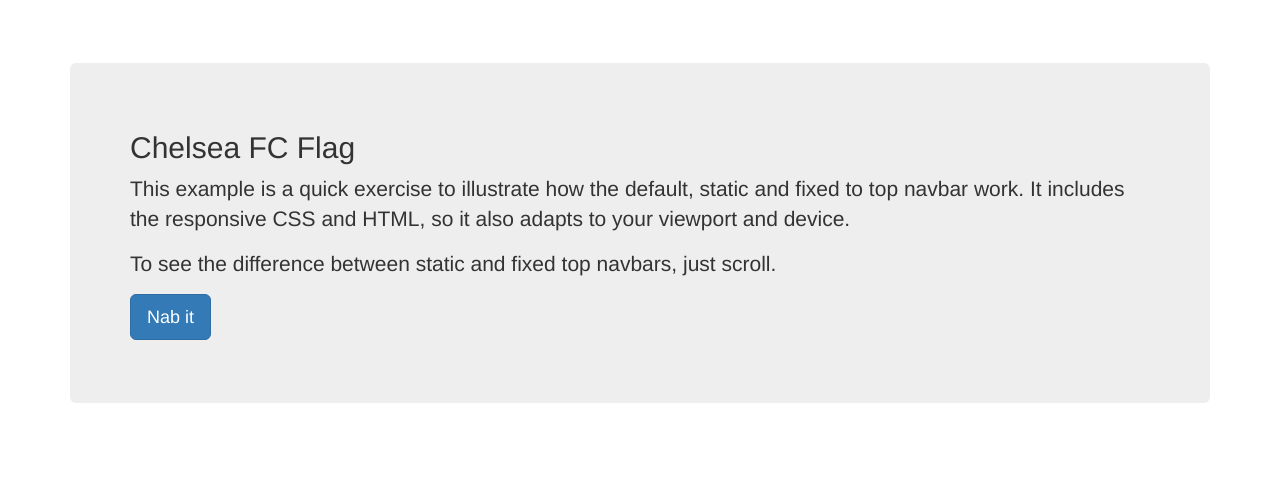
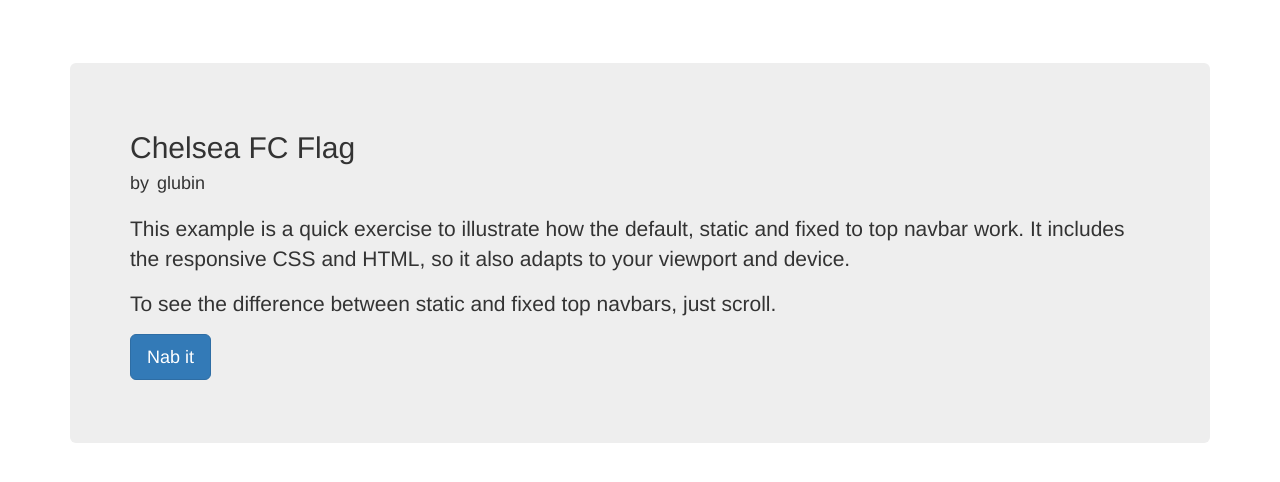
Before and after one commit to glubin/Deals-Marketplace, a PHP site: page / in a window 1280 px wide. Shown: the part 51-533 px from the top of the page. Run offline with PHP 8.4, Linux system fonts and the light colour scheme.

Commit message:
inline working

```diff
--- a/css/style.css
+++ b/css/style.css
@@ -1,3 +1,12 @@
 .jumbotron{
 	margin-top: 10%;
 }
+
+.productName{
+	margin-bottom: 2%;
+}
+
+.box {
+  display: inline;
+  margin-right:3px;
+}
--- a/index.php
+++ b/index.php
@@ -52,7 +52,7 @@
 
 			<!-- Main component for a primary marketing message or call to action -->
 			<div class="jumbotron">
-				<div><h2>Chelsea FC Flag</h2></div>
+				<div class="productName"><h2 class="">Chelsea FC Flag</h2><h4 class="box"> by </h4><h4 class="box">glubin</h4></div>
 				<p>This example is a quick exercise to illustrate how the default, static and fixed to top navbar work. It includes the responsive CSS and HTML, so it also adapts to your viewport and device.</p>
 				<p>To see the difference between static and fixed top navbars, just scroll.</p>
 				<p>
```
